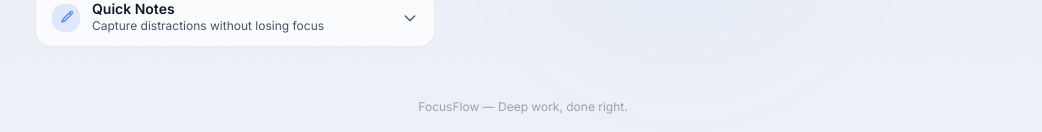
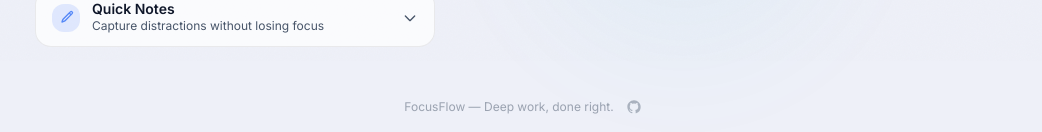
Before and after one commit to osvaldocesargarcia/focus_flow_app, an Angular app: page /app in a window 1280 px wide. Shown: the part 739-871 px from the top of the page, without its empty margins (117-1159 px from the left). Built offline with nearby package versions, Linux system fonts and the light colour scheme.

Commit message:
[FEAT] add github icon + link

```diff
--- a/src/app/pages/app-page/app-page.html
+++ b/src/app/pages/app-page/app-page.html
@@ -124,10 +124,20 @@
   </main>
 
   <!-- ══ Footer ══ -->
-  <footer class="w-full max-w-5xl mx-auto px-4 sm:px-6 py-5 text-center">
+  <footer class="w-full max-w-5xl mx-auto px-4 sm:px-6 py-5 flex items-center justify-center gap-3">
     <p class="text-xs text-muted/50">
       FocusFlow &mdash; {{ i18n.t().appTagline }}
     </p>
+    <a
+      href="https://github.com/osvaldocesargarcia/focus_flow_app/tree/main"
+      target="_blank"
+      rel="noopener noreferrer"
+      class="text-muted/40 hover:text-text transition-colors duration-200"
+      aria-label="GitHub repository">
+      <svg class="w-4 h-4" viewBox="0 0 24 24" fill="currentColor">
+        <path d="M12 2C6.477 2 2 6.484 2 12.017c0 4.425 2.865 8.18 6.839 9.504.5.092.682-.217.682-.483 0-.237-.008-.868-.013-1.703-2.782.605-3.369-1.343-3.369-1.343-.454-1.158-1.11-1.466-1.11-1.466-.908-.62.069-.608.069-.608 1.003.07 1.531 1.032 1.531 1.032.892 1.53 2.341 1.088 2.91.832.092-.647.35-1.088.636-1.338-2.22-.253-4.555-1.113-4.555-4.951 0-1.093.39-1.988 1.029-2.688-.103-.253-.446-1.272.098-2.65 0 0 .84-.27 2.75 1.026A9.564 9.564 0 0 1 12 6.844a9.59 9.59 0 0 1 2.504.337c1.909-1.296 2.747-1.027 2.747-1.027.546 1.379.202 2.398.1 2.651.64.7 1.028 1.595 1.028 2.688 0 3.848-2.339 4.695-4.566 4.943.359.309.678.92.678 1.855 0 1.338-.012 2.419-.012 2.747 0 .268.18.58.688.482A10.02 10.02 0 0 0 22 12.017C22 6.484 17.522 2 12 2Z"/>
+      </svg>
+    </a>
   </footer>
 
 </div>
--- a/src/app/pages/home/home.html
+++ b/src/app/pages/home/home.html
@@ -776,7 +776,19 @@
         </div>
         <span class="text-xs text-muted">FocusFlow — {{ i18n.t().home.footerTagline }}</span>
       </div>
-      <p class="text-xs text-muted/40">{{ i18n.t().home.footerCredit }}</p>
+      <div class="flex items-center gap-3">
+        <p class="text-xs text-muted/40">{{ i18n.t().home.footerCredit }}</p>
+        <a
+          href="https://github.com/osvaldocesargarcia/focus_flow_app/tree/main"
+          target="_blank"
+          rel="noopener noreferrer"
+          class="text-muted/40 hover:text-text transition-colors duration-200"
+          aria-label="GitHub repository">
+          <svg class="w-4 h-4" viewBox="0 0 24 24" fill="currentColor">
+            <path d="M12 2C6.477 2 2 6.484 2 12.017c0 4.425 2.865 8.18 6.839 9.504.5.092.682-.217.682-.483 0-.237-.008-.868-.013-1.703-2.782.605-3.369-1.343-3.369-1.343-.454-1.158-1.11-1.466-1.11-1.466-.908-.62.069-.608.069-.608 1.003.07 1.531 1.032 1.531 1.032.892 1.53 2.341 1.088 2.91.832.092-.647.35-1.088.636-1.338-2.22-.253-4.555-1.113-4.555-4.951 0-1.093.39-1.988 1.029-2.688-.103-.253-.446-1.272.098-2.65 0 0 .84-.27 2.75 1.026A9.564 9.564 0 0 1 12 6.844a9.59 9.59 0 0 1 2.504.337c1.909-1.296 2.747-1.027 2.747-1.027.546 1.379.202 2.398.1 2.651.64.7 1.028 1.595 1.028 2.688 0 3.848-2.339 4.695-4.566 4.943.359.309.678.92.678 1.855 0 1.338-.012 2.419-.012 2.747 0 .268.18.58.688.482A10.02 10.02 0 0 0 22 12.017C22 6.484 17.522 2 12 2Z"/>
+          </svg>
+        </a>
+      </div>
     </div>
   </footer>
 
```
